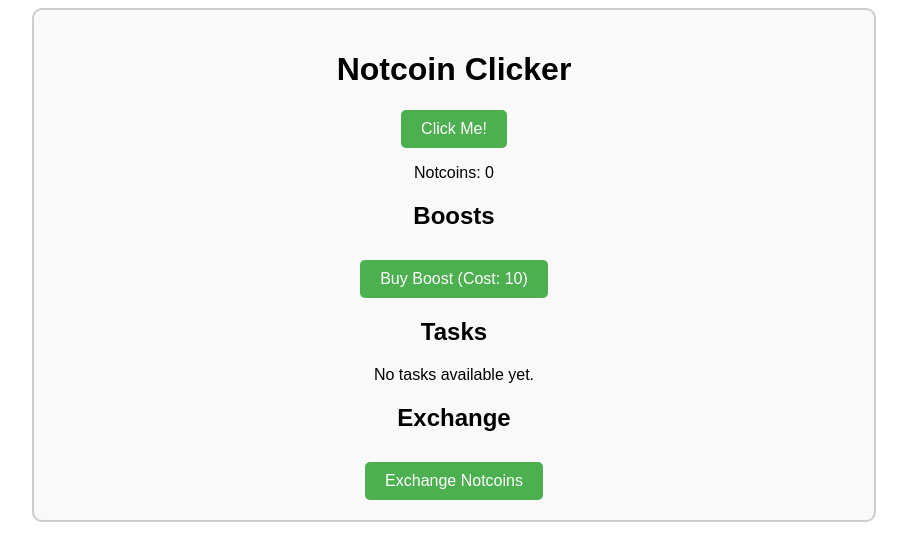
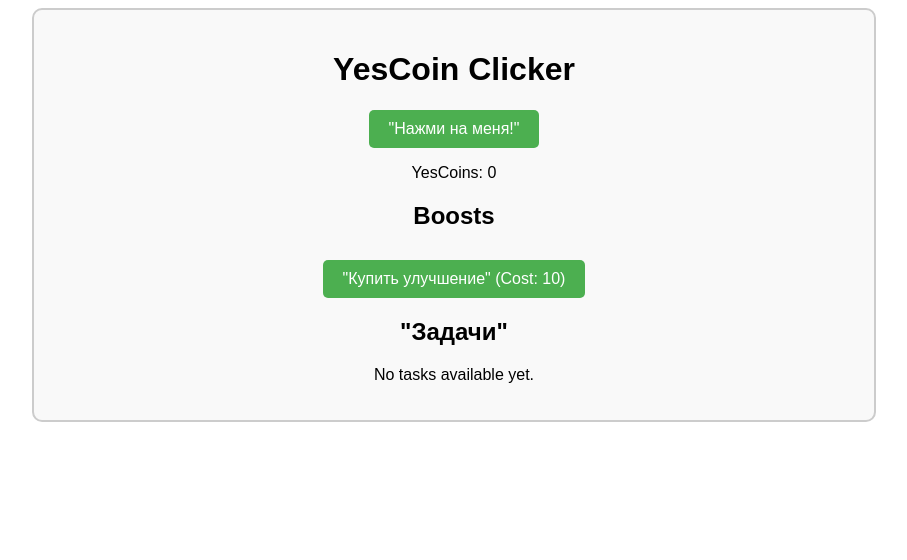
Before and after one commit to zxcstroy/yescoin.github.io, a plain HTML site: page index.html in a window 1280 px wide. Shown: the whole page, without its empty margins (186-1093 px from the left). Drawn offline with Linux system fonts and the light colour scheme.

Commit message:
Update index.html

```diff
--- a/index.html
+++ b/index.html
@@ -3,27 +3,23 @@
 <head>
 <meta charset="UTF-8">
 <meta name="viewport" content="width=device-width, initial-scale=1.0">
-<title>Notcoin Clicker</title>
+<title>YesCoin Clicker</title>
 <link rel="stylesheet" href="styles.css">
 </head>
 <body>
 <div class="wrapper">
-    <h1>Notcoin Clicker</h1>
+    <h1>YesCoin Clicker</h1>
     <div class="click-area">
-        <button id="clickButton">Click Me!</button>
-        <p>Notcoins: <span id="notcoinCount">0</span></p>
+        <button id="clickButton">"Нажми на меня!"</button>
+        <p>YesCoins: <span id="yescoinCount">0</span></p>
     </div>
     <div class="boosts">
         <h2>Boosts</h2>
-        <button id="boostButton">Buy Boost (Cost: <span id="boostCost">10</span>)</button>
+        <button id="boostButton">"Купить улучшение" (Cost: <span id="boostCost">10</span>)</button>
     </div>
     <div class="tasks">
-        <h2>Tasks</h2>
+        <h2>"Задачи"</h2>
         <p>No tasks available yet.</p>
-    </div>
-    <div class="exchange">
-        <h2>Exchange</h2>
-        <button id="exchangeButton">Exchange Notcoins</button>
     </div>
 </div>
 <script src="script.js"></script>
```
